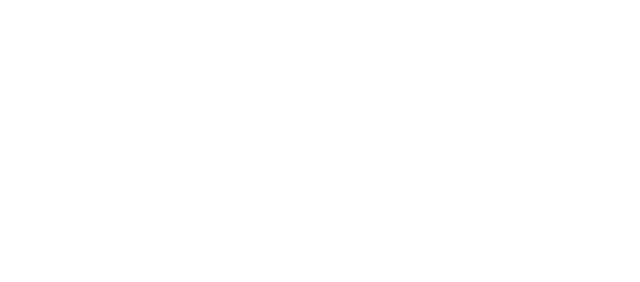
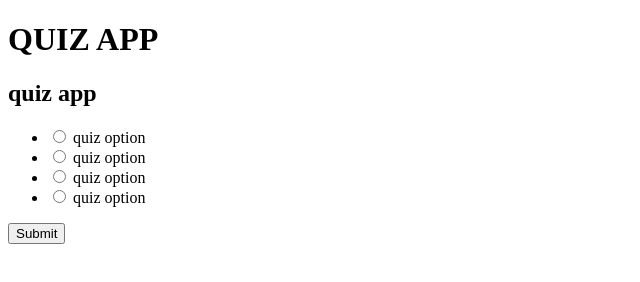
Before and after one commit to Waqas-Gujjar/js-quiz-app, a plain HTML site: page index.html in a window 1280 px wide. Shown: the whole page, without its empty margins (0-640 px from the left). Drawn offline with Linux system fonts and the light colour scheme.

Commit message:
write a basic code in html

```diff
--- a/index.html
+++ b/index.html
@@ -4,9 +4,40 @@
     <meta charset="UTF-8">
     <meta name="viewport" content="width=device-width, initial-scale=1.0">
     <link rel="stylesheet" href="style.css">
-    <title>Document</title>
+    <title>QUIZ-APP</title>
 </head>
 <body>
+    <div class="quiz-app">
+        <div id="quiz">
+            <h1>QUIZ APP</h1>
+
+            <h2 class="question" id="question" > quiz app</h2>
+
+            <ul>
+                <li> <input type="radio" name="answer"  class="answer" id="a">
+                <label for="a" id="option-1">quiz option</label>
+            </li>
+                <li> <input type="radio" name="answer"  class="answer" id="b">
+                <label for="a" id="option-2">quiz option</label>
+            </li>
+                <li> <input type="radio" name="answer"  class="answer" id="c">
+                <label for="a" id="option-3">quiz option</label>
+            </li>
+                <li> <input type="radio" name="answer"  class="answer" id="d">
+                <label for="a" id="option-4">quiz option</label>
+            </li>
+            </ul>
+
+            <div class="btn">
+            <button type="submit" id="submit">Submit</button>
+            </div>
+        </div>
+
+
+
+            </div>
+        </form>
+    </div>
 
 
     <script src="script.js"></script>
```
